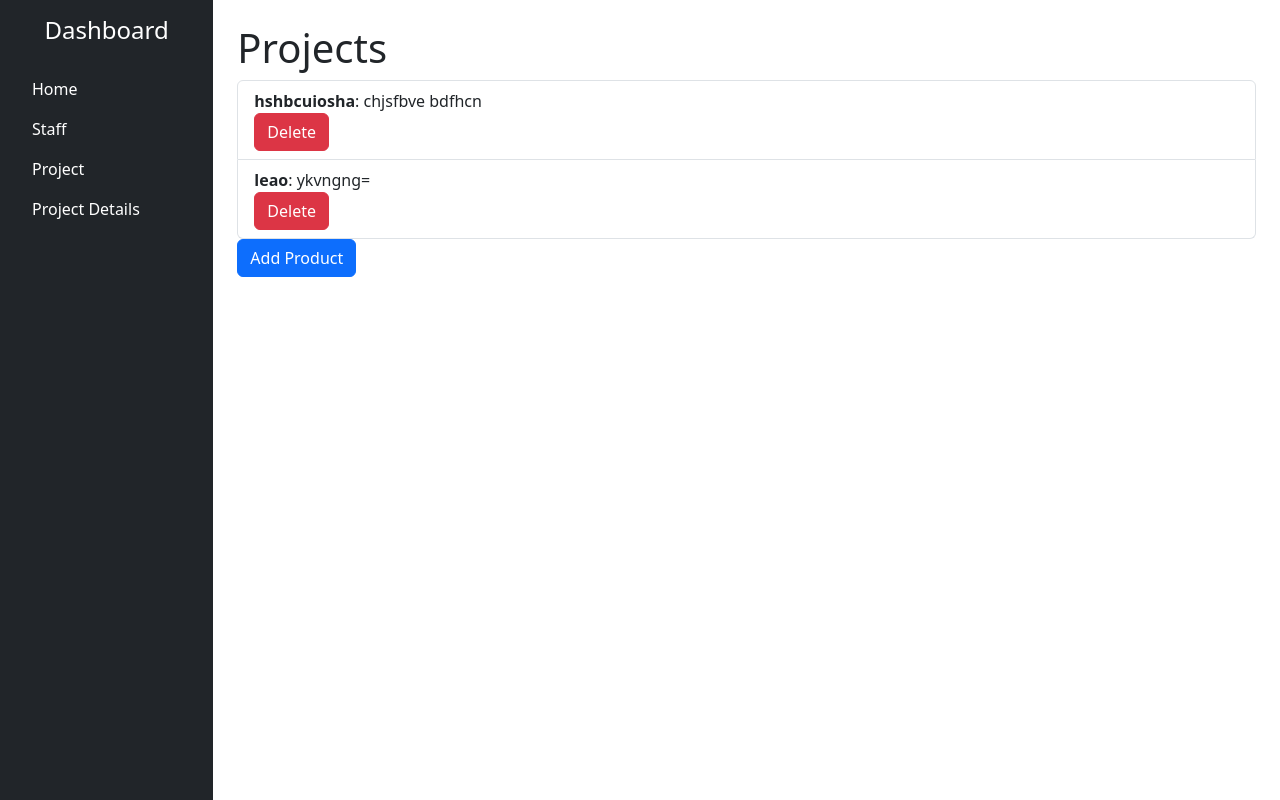
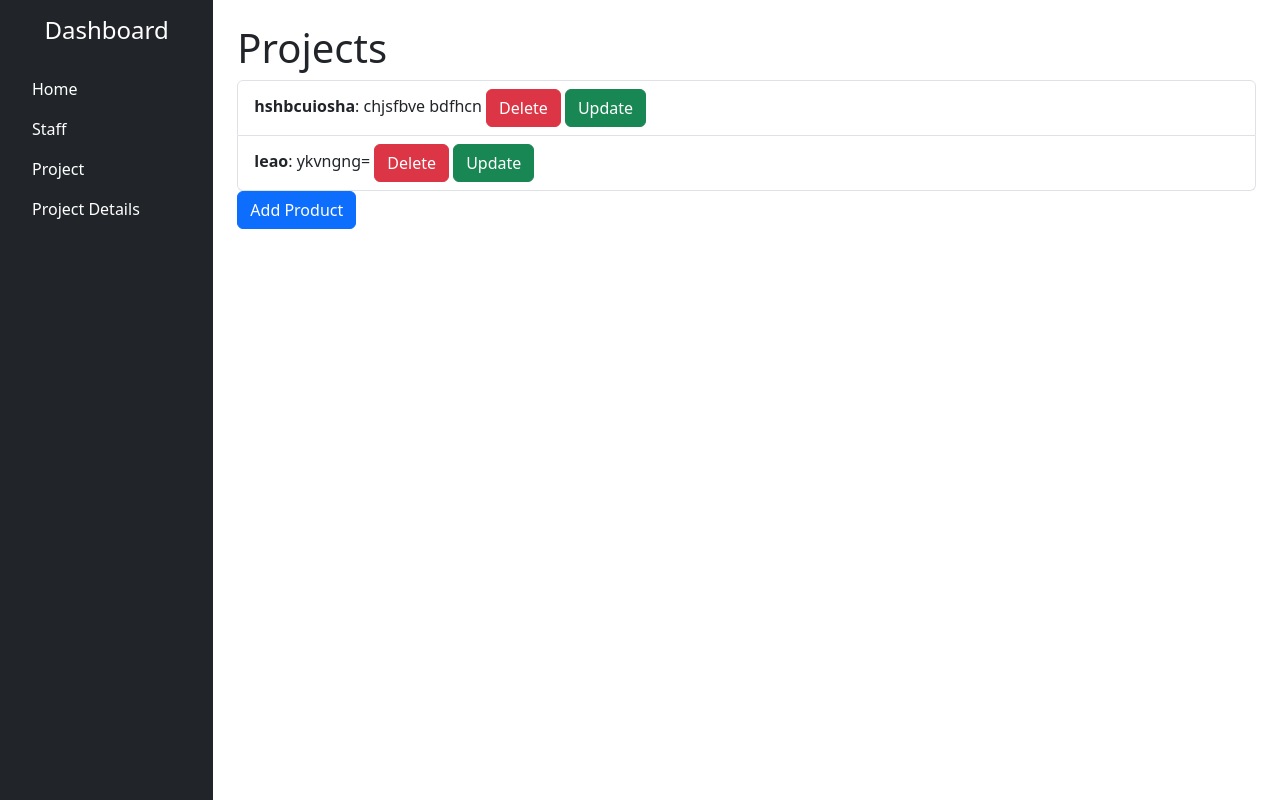
Before and after one commit to bill-arnold/flask_app, a Flask app: page /projects in a window 1280 px wide. Run offline with Flask 3, Linux system fonts and the light colour scheme.

Commit message:
added the update button

```diff
--- a/app.py
+++ b/app.py
@@ -45,6 +45,16 @@ def delete_project(id):
         db.session.commit()
     return redirect(url_for('projects'))
 
+@app.route('/projects/update/<int:id>', methods=['POST'])
+def update_project(id):
+    project_to_update = Projects.query.get(id)
+    if project_to_update:
+        project_name = request.form.get('project_name')
+        project_details = request.form.get('project_details')
+        project_to_update.name = project_name
+        project_to_update.description = project_details
+        db.session.commit()
+    return redirect(url_for('projects'))
 
 
 
--- a/models.py
+++ b/models.py
@@ -14,6 +14,7 @@ class Projects(db.Model):  # Fixed typo: Changed db.model to db.Model
     id = db.Column(db.Integer, primary_key=True)
     name = db.Column(db.String(200), nullable=False)  # Fixed Text to String for length limit
     description = db.Column(db.String(200), nullable=True)  # Fixed typo in 'description'
+    verified = db.Column(db.Boolean, default=False)
 
     # Many-to-Many relationship to Staff using the join table
     staff = db.relationship('Staff', secondary=staff_projects, backref='projects', lazy='dynamic')
--- a/templates/project.html
+++ b/templates/project.html
@@ -12,37 +12,59 @@ Projects Page
     {% for project in projects %}
     <li class="list-group-item">
         <strong>{{ project.name }}</strong>: {{ project.description }}
+
+        <!-- Delete form -->
         <form method="POST" action="{{ url_for('delete_project', id=project.id) }}" style="display:inline;">
-            <br>
             <button type="submit" class="btn btn-danger">Delete</button>
         </form>
+
+        <!-- Update button that triggers the modal -->
+        <button type="button" class="btn btn-success" data-bs-toggle="modal" data-bs-target="#updateModal{{ project.id }}">
+            Update
+        </button>
+
+        <!-- Update Modal for each project -->
+        <div class="modal fade" id="updateModal{{ project.id }}" tabindex="-1" aria-labelledby="updateModalLabel{{ project.id }}" aria-hidden="true">
+            <div class="modal-dialog">
+                <div class="modal-content">
+                    <div class="modal-header">
+                        <h1 class="modal-title fs-5" id="updateModalLabel{{ project.id }}">Update Project</h1>
+                        <button type="button" class="btn-close" data-bs-dismiss="modal" aria-label="Close"></button>
+                    </div>
+                    <div class="modal-body">
+                        <!-- Update Project Form -->
+                        <form method="POST" action="{{ url_for('update_project', id=project.id) }}">
+                            <div>
+                                <label for="project_name" class="form-label">Project Name:</label>
+                                <input type="text" id="project_name" name="project_name" class="form-control" value="{{ project.name }}" required>
+                            </div>
+                            <br>
+                            <div>
+                                <label for="project_details" class="form-label">Project Details:</label>
+                                <input type="text" id="project_details" name="project_details" class="form-control" value="{{ project.description }}" required>
+                            </div>
+                            <br>
+                            <button type="submit" class="btn btn-primary">Update Project</button>
+                        </form>
+                    </div>
+                </div>
+            </div>
+        </div>
     </li>
     {% endfor %}
 </ul>
 
-<!-- Form to add a new project -->
-<!--<form method="POST" action="/projects">
-    <div>
-        <label for="project_name">Project Name:</label>
-        <input type="text" id="project_name" name="project_name" required>
-    </div>
-    <div>
-        <label for="project_details">Project Details:</label>
-        <input type="text" id="project_details" name="project_details" required>
-    </div>
-    <button type="submit">Add Project</button>
-</form>-->
-<!-- Button trigger modal -->
+<!-- Add Product Button Trigger Modal -->
 <button type="button" class="btn btn-primary" data-bs-toggle="modal" data-bs-target="#exampleModal">
     Add Product
 </button>
 
-<!-- Modal -->
+<!-- Modal for Adding a New Project -->
 <div class="modal fade" id="exampleModal" tabindex="-1" aria-labelledby="exampleModalLabel" aria-hidden="true">
     <div class="modal-dialog">
         <div class="modal-content">
             <div class="modal-header">
-                <h1 class="modal-title fs-5" id="exampleModalLabel">add a project</h1>
+                <h1 class="modal-title fs-5" id="exampleModalLabel">Add a Project</h1>
                 <button type="button" class="btn-close" data-bs-dismiss="modal" aria-label="Close"></button>
             </div>
             <div class="modal-body">
@@ -64,6 +86,4 @@ Projects Page
     </div>
 </div>
 
-
-
 {% endblock %}
```
Also changed, not shown: migrations/versions/e2be5f02cfe4_.py (added, +32 -0 lines), instance/project.db, 2 other files.
